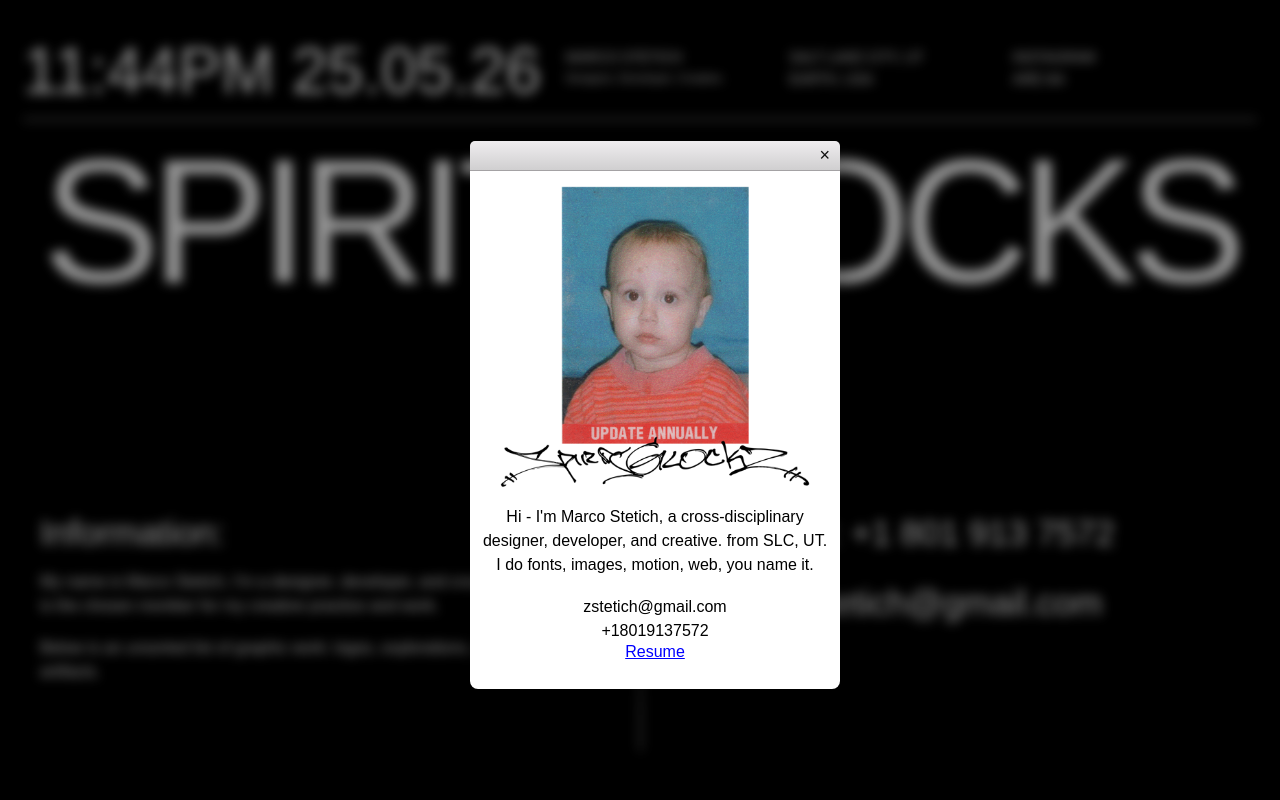
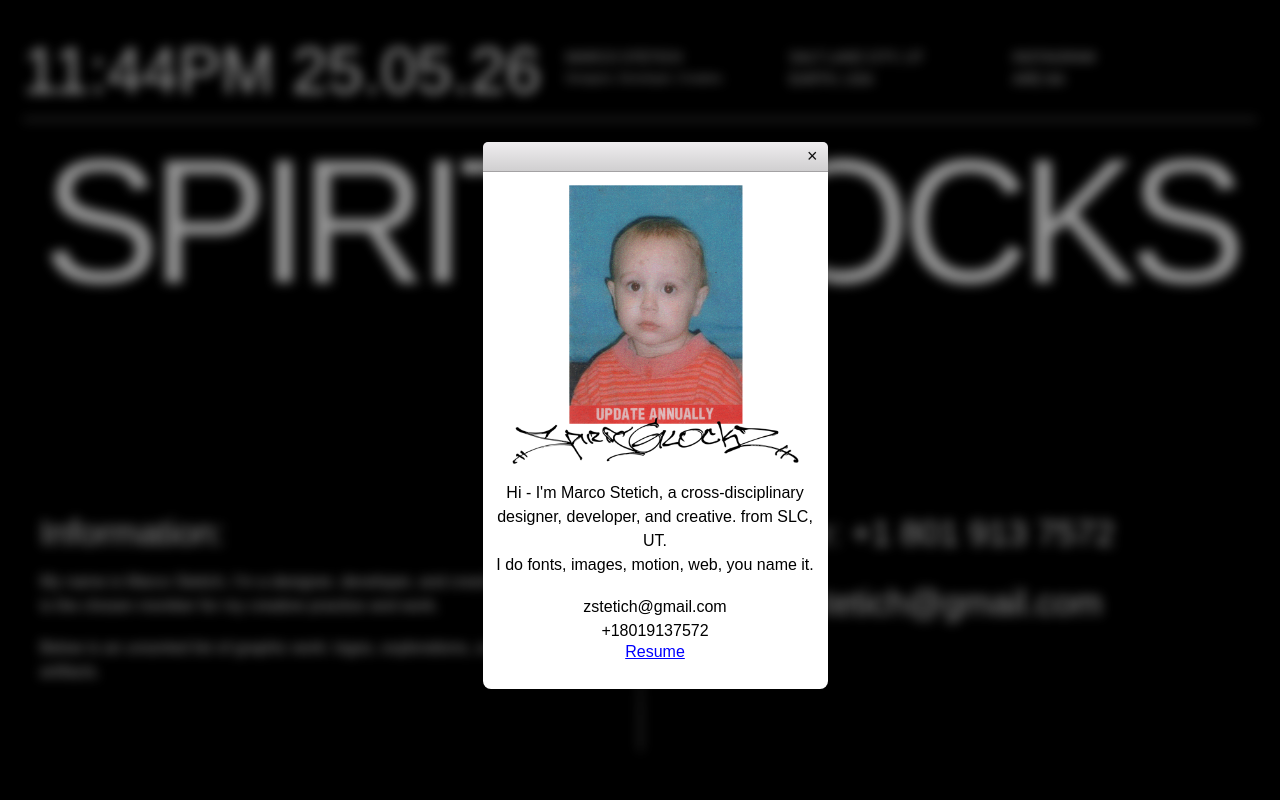
Before and after one commit to 6oku/SP_portfolioSite, a plain HTML site: page index.html in a window 1280 px wide. Both pictures are taken after a click on the link "MARCO STETICH". Shown: the top 800 px of the page. Drawn offline with nearby package versions, Linux system fonts and the light colour scheme; files whose address does not match are found by name.

Commit message:
Update style.css

```diff
--- a/style.css
+++ b/style.css
@@ -633,7 +633,7 @@ p, h1, h2{
   color: black;
   padding: 20px;
   border-radius: 8px;
-  max-width: 350px;
+  max-width: 325px;
   box-shadow: 0 10px 25px rgba(0, 0, 0, 0.3);
   text-align: center;
   position: relative;
```
